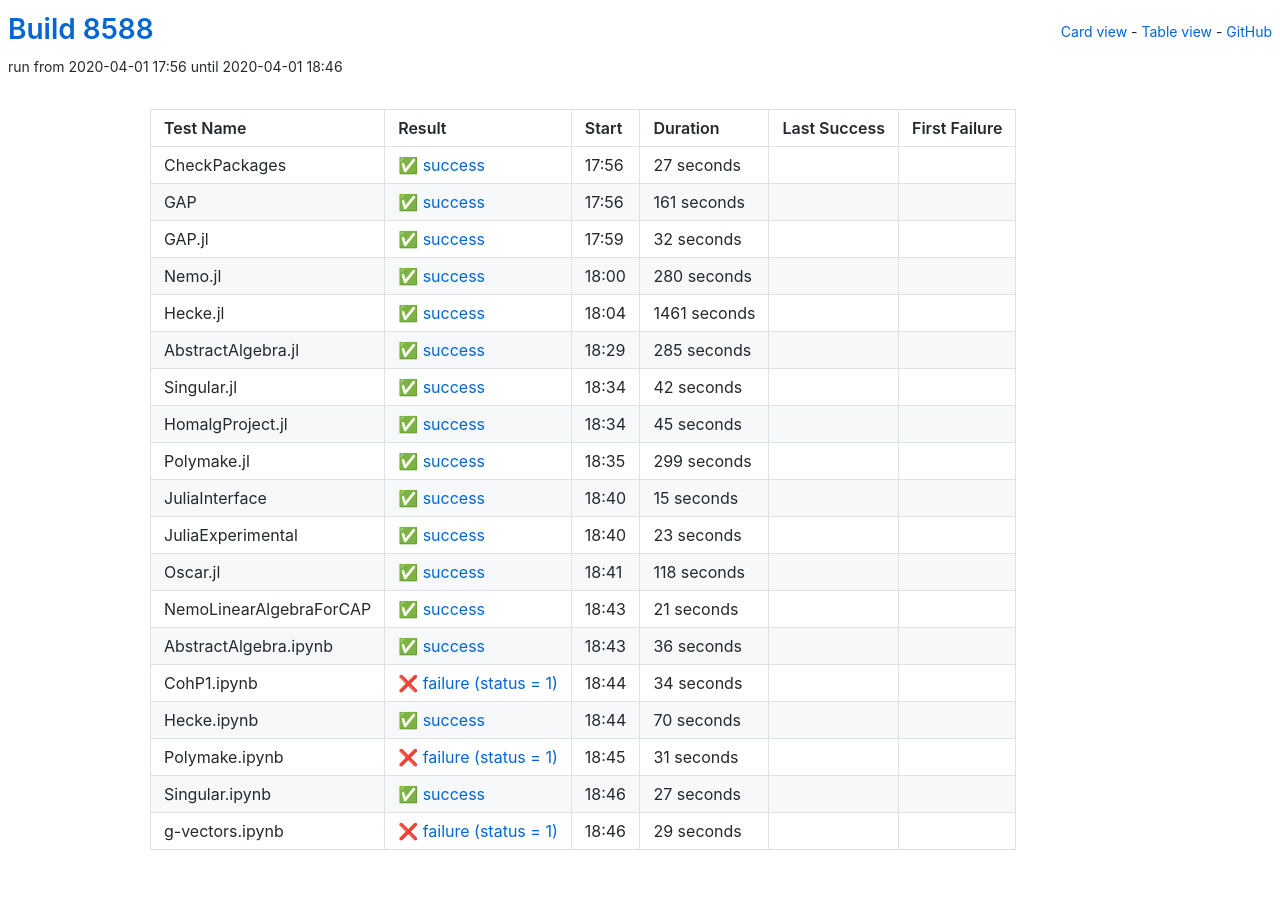
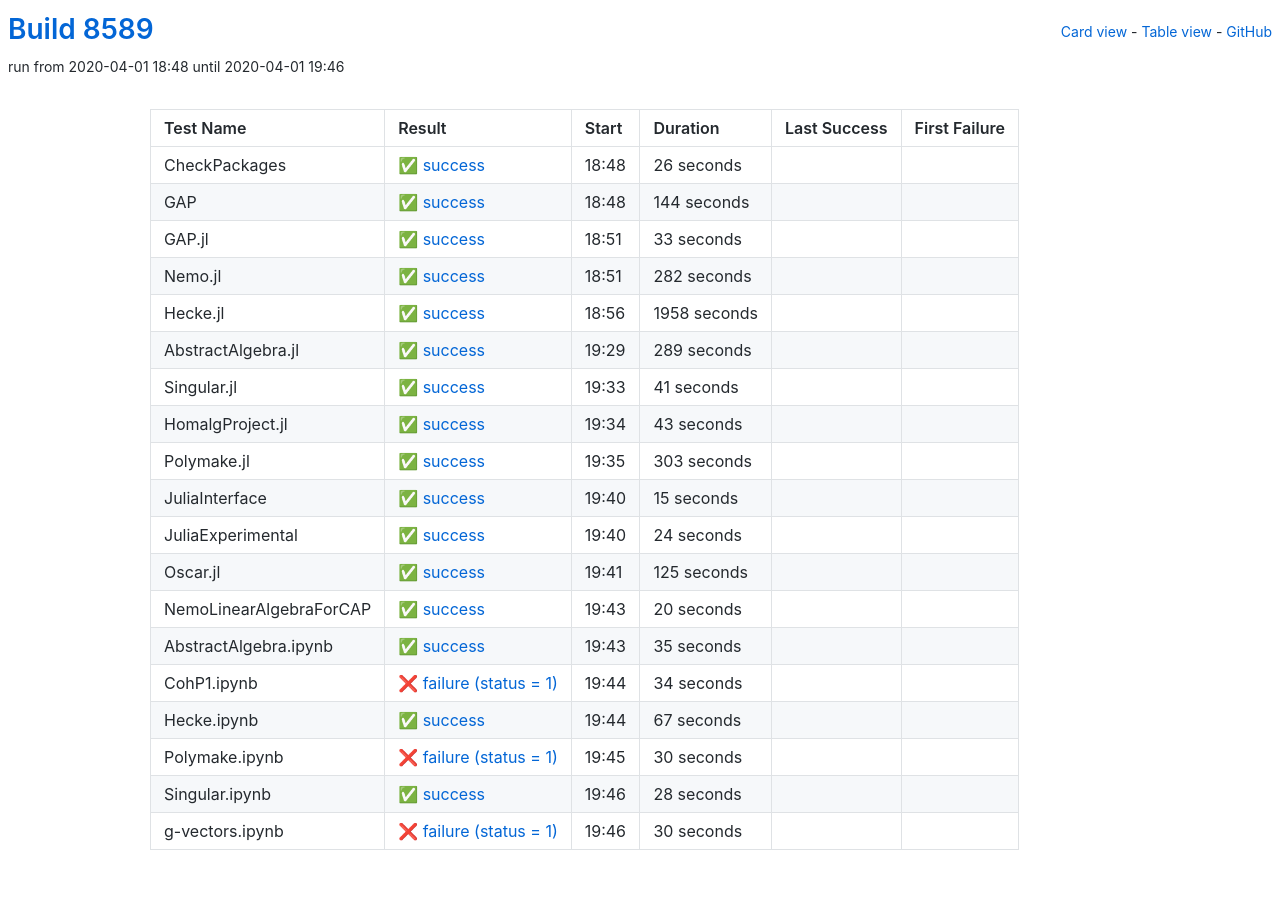
Before and after one commit to oscar-system/oscar-ci-status, a Jekyll site: the page built from table.html, in a window 1280 px wide. Built offline with Jekyll 4.4.1, drawn with Linux system fonts in a browser that asks for light colours.

Commit message:
Build 8589

```diff
--- a/_data/ci.yml
+++ b/_data/ci.yml
@@ -1,104 +1,104 @@
-build: 8588
-build_url: https://oscarci.mathematik.uni-kl.de/job/oscar/8588/
+build: 8589
+build_url: https://oscarci.mathematik.uni-kl.de/job/oscar/8589/
 job: oscar
 tests:
-- duration: 27
+- duration: 26
   exitcode: 0
   first_failure: false
   first_failure_url: null
   last_success: false
   last_success_url: null
-  log: https://oscarci.mathematik.uni-kl.de/job/oscar/8588/artifact/logs/build-8588/CheckPackages.log
+  log: https://oscarci.mathematik.uni-kl.de/job/oscar/8589/artifact/logs/build-8589/CheckPackages.log
   name: CheckPackages
-  start: 2020-04-01 17:56
+  start: 2020-04-01 18:48
   status: success
   success: true
-- duration: 161
+- duration: 144
   exitcode: 0
   first_failure: false
   first_failure_url: null
   last_success: false
   last_success_url: null
-  log: https://oscarci.mathematik.uni-kl.de/job/oscar/8588/artifact/logs/build-8588/GAP.log
+  log: https://oscarci.mathematik.uni-kl.de/job/oscar/8589/artifact/logs/build-8589/GAP.log
   name: GAP
-  start: 2020-04-01 17:56
+  start: 2020-04-01 18:48
   status: success
   success: true
-- duration: 32
+- duration: 33
   exitcode: 0
   first_failure: false
   first_failure_url: null
   last_success: false
   last_success_url: null
-  log: https://oscarci.mathematik.uni-kl.de/job/oscar/8588/artifact/logs/build-8588/GAP.jl.log
+  log: https://oscarci.mathematik.uni-kl.de/job/oscar/8589/artifact/logs/build-8589/GAP.jl.log
   name: GAP.jl
-  start: 2020-04-01 17:59
+  start: 2020-04-01 18:51
   status: success
   success: true
-- duration: 280
+- duration: 282
   exitcode: 0
   first_failure: false
   first_failure_url: null
   last_success: false
   last_success_url: null
-  log: https://oscarci.mathematik.uni-kl.de/job/oscar/8588/artifact/logs/build-8588/Nemo.jl.log
+  log: https://oscarci.mathematik.uni-kl.de/job/oscar/8589/artifact/logs/build-8589/Nemo.jl.log
   name: Nemo.jl
-  start: 2020-04-01 18:00
+  start: 2020-04-01 18:51
   status: success
   success: true
-- duration: 1461
+- duration: 1958
   exitcode: 0
   first_failure: false
   first_failure_url: null
   last_success: false
   last_success_url: null
-  log: https://oscarci.mathematik.uni-kl.de/job/oscar/8588/artifact/logs/build-8588/Hecke.jl.log
+  log: https://oscarci.mathematik.uni-kl.de/job/oscar/8589/artifact/logs/build-8589/Hecke.jl.log
   name: Hecke.jl
-  start: 2020-04-01 18:04
+  start: 2020-04-01 18:56
   status: success
   success: true
-- duration: 285
+- duration: 289
   exitcode: 0
   first_failure: false
   first_failure_url: null
   last_success: false
   last_success_url: null
-  log: https://oscarci.mathematik.uni-kl.de/job/oscar/8588/artifact/logs/build-8588/AbstractAlgebra.jl.log
+  log: https://oscarci.mathematik.uni-kl.de/job/oscar/8589/artifact/logs/build-8589/AbstractAlgebra.jl.log
   name: AbstractAlgebra.jl
-  start: 2020-04-01 18:29
+  start: 2020-04-01 19:29
   status: success
   success: true
-- duration: 42
+- duration: 41
   exitcode: 0
   first_failure: false
   first_failure_url: null
   last_success: false
   last_success_url: null
-  log: https://oscarci.mathematik.uni-kl.de/job/oscar/8588/artifact/logs/build-8588/Singular.jl.log
+  log: https://oscarci.mathematik.uni-kl.de/job/oscar/8589/artifact/logs/build-8589/Singular.jl.log
   name: Singular.jl
-  start: 2020-04-01 18:34
+  start: 2020-04-01 19:33
   status: success
   success: true
-- duration: 45
+- duration: 43
   exitcode: 0
   first_failure: false
   first_failure_url: null
   last_success: false
   last_success_url: null
-  log: https://oscarci.mathematik.uni-kl.de/job/oscar/8588/artifact/logs/build-8588/HomalgProject.jl.log
+  log: https://oscarci.mathematik.uni-kl.de/job/oscar/8589/artifact/logs/build-8589/HomalgProject.jl.log
   name: HomalgProject.jl
-  start: 2020-04-01 18:34
+  start: 2020-04-01 19:34
   status: success
   success: true
-- duration: 299
+- duration: 303
   exitcode: 0
   first_failure: false
   first_failure_url: null
   last_success: false
   last_success_url: null
-  log: https://oscarci.mathematik.uni-kl.de/job/oscar/8588/artifact/logs/build-8588/Polymake.jl.log
+  log: https://oscarci.mathematik.uni-kl.de/job/oscar/8589/artifact/logs/build-8589/Polymake.jl.log
   name: Polymake.jl
-  start: 2020-04-01 18:35
+  start: 2020-04-01 19:35
   status: success
   success: true
 - duration: 15
@@ -107,53 +107,53 @@ tests:
   first_failure_url: null
   last_success: false
   last_success_url: null
-  log: https://oscarci.mathematik.uni-kl.de/job/oscar/8588/artifact/logs/build-8588/JuliaInterface.log
+  log: https://oscarci.mathematik.uni-kl.de/job/oscar/8589/artifact/logs/build-8589/JuliaInterface.log
   name: JuliaInterface
-  start: 2020-04-01 18:40
+  start: 2020-04-01 19:40
   status: success
   success: true
-- duration: 23
+- duration: 24
   exitcode: 0
   first_failure: false
   first_failure_url: null
   last_success: false
   last_success_url: null
-  log: https://oscarci.mathematik.uni-kl.de/job/oscar/8588/artifact/logs/build-8588/JuliaExperimental.log
+  log: https://oscarci.mathematik.uni-kl.de/job/oscar/8589/artifact/logs/build-8589/JuliaExperimental.log
   name: JuliaExperimental
-  start: 2020-04-01 18:40
+  start: 2020-04-01 19:40
   status: success
   success: true
-- duration: 118
+- duration: 125
   exitcode: 0
   first_failure: false
   first_failure_url: null
   last_success: false
   last_success_url: null
-  log: https://oscarci.mathematik.uni-kl.de/job/oscar/8588/artifact/logs/build-8588/Oscar.jl.log
+  log: https://oscarci.mathematik.uni-kl.de/job/oscar/8589/artifact/logs/build-8589/Oscar.jl.log
   name: Oscar.jl
-  start: 2020-04-01 18:41
+  start: 2020-04-01 19:41
   status: success
   success: true
-- duration: 21
+- duration: 20
   exitcode: 0
   first_failure: false
   first_failure_url: null
   last_success: false
   last_success_url: null
-  log: https://oscarci.mathematik.uni-kl.de/job/oscar/8588/artifact/logs/build-8588/NemoLinearAlgebraForCAP.log
+  log: https://oscarci.mathematik.uni-kl.de/job/oscar/8589/artifact/logs/build-8589/NemoLinearAlgebraForCAP.log
   name: NemoLinearAlgebraForCAP
-  start: 2020-04-01 18:43
+  start: 2020-04-01 19:43
   status: success
   success: true
-- duration: 36
+- duration: 35
   exitcode: 0
   first_failure: false
   first_failure_url: null
   last_success: false
   last_success_url: null
-  log: https://oscarci.mathematik.uni-kl.de/job/oscar/8588/artifact/logs/build-8588/AbstractAlgebra.ipynb.log
+  log: https://oscarci.mathematik.uni-kl.de/job/oscar/8589/artifact/logs/build-8589/AbstractAlgebra.ipynb.log
   name: AbstractAlgebra.ipynb
-  start: 2020-04-01 18:43
+  start: 2020-04-01 19:43
   status: success
   success: true
 - duration: 34
@@ -162,52 +162,52 @@ tests:
   first_failure_url: null
   last_success: false
   last_success_url: null
-  log: https://oscarci.mathematik.uni-kl.de/job/oscar/8588/artifact/logs/build-8588/CohP1.ipynb.log
+  log: https://oscarci.mathematik.uni-kl.de/job/oscar/8589/artifact/logs/build-8589/CohP1.ipynb.log
   name: CohP1.ipynb
-  start: 2020-04-01 18:44
+  start: 2020-04-01 19:44
   status: failure
   success: false
-- duration: 70
+- duration: 67
   exitcode: 0
   first_failure: false
   first_failure_url: null
   last_success: false
   last_success_url: null
-  log: https://oscarci.mathematik.uni-kl.de/job/oscar/8588/artifact/logs/build-8588/Hecke.ipynb.log
+  log: https://oscarci.mathematik.uni-kl.de/job/oscar/8589/artifact/logs/build-8589/Hecke.ipynb.log
   name: Hecke.ipynb
-  start: 2020-04-01 18:44
+  start: 2020-04-01 19:44
   status: success
   success: true
-- duration: 31
+- duration: 30
   exitcode: 1
   first_failure: false
   first_failure_url: null
   last_success: false
   last_success_url: null
-  log: https://oscarci.mathematik.uni-kl.de/job/oscar/8588/artifact/logs/build-8588/Polymake.ipynb.log
+  log: https://oscarci.mathematik.uni-kl.de/job/oscar/8589/artifact/logs/build-8589/Polymake.ipynb.log
   name: Polymake.ipynb
-  start: 2020-04-01 18:45
+  start: 2020-04-01 19:45
   status: failure
   success: false
-- duration: 27
+- duration: 28
   exitcode: 0
   first_failure: false
   first_failure_url: null
   last_success: false
   last_success_url: null
-  log: https://oscarci.mathematik.uni-kl.de/job/oscar/8588/artifact/logs/build-8588/Singular.ipynb.log
+  log: https://oscarci.mathematik.uni-kl.de/job/oscar/8589/artifact/logs/build-8589/Singular.ipynb.log
   name: Singular.ipynb
-  start: 2020-04-01 18:46
+  start: 2020-04-01 19:46
   status: success
   success: true
-- duration: 29
+- duration: 30
   exitcode: 1
   first_failure: false
   first_failure_url: null
   last_success: false
   last_success_url: null
-  log: https://oscarci.mathematik.uni-kl.de/job/oscar/8588/artifact/logs/build-8588/g-vectors.ipynb.log
+  log: https://oscarci.mathematik.uni-kl.de/job/oscar/8589/artifact/logs/build-8589/g-vectors.ipynb.log
   name: g-vectors.ipynb
-  start: 2020-04-01 18:46
+  start: 2020-04-01 19:46
   status: failure
   success: false
```
Also changed, not shown: README.md.
